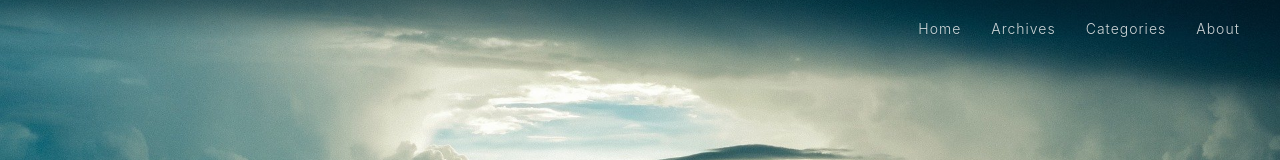
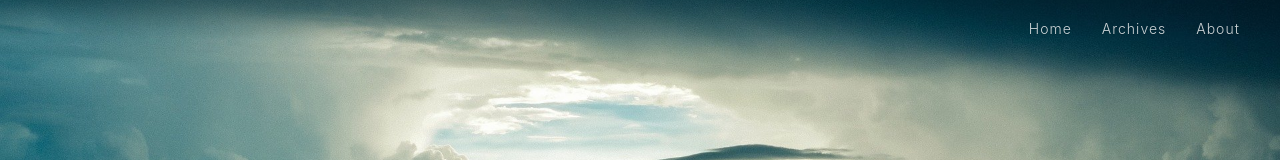
Before and after one commit to CarrieCH/CarrieCH.github.io, a plain HTML site: page index.html in a window 1280 px wide. Shown: the top 160 px of the page. Drawn offline with Linux system fonts and the light colour scheme.

Commit message:
Update index.html

```diff
--- a/index.html
+++ b/index.html
@@ -32,9 +32,6 @@
           <a class="main-nav-link" href="/">Home</a>
 
           <a class="main-nav-link" href="/archives">Archives</a>
-
-          <a class="main-nav-link" href="/categories">Categories</a>
-
 
           <a class="main-nav-link" href="/about">About</a>
 
```
